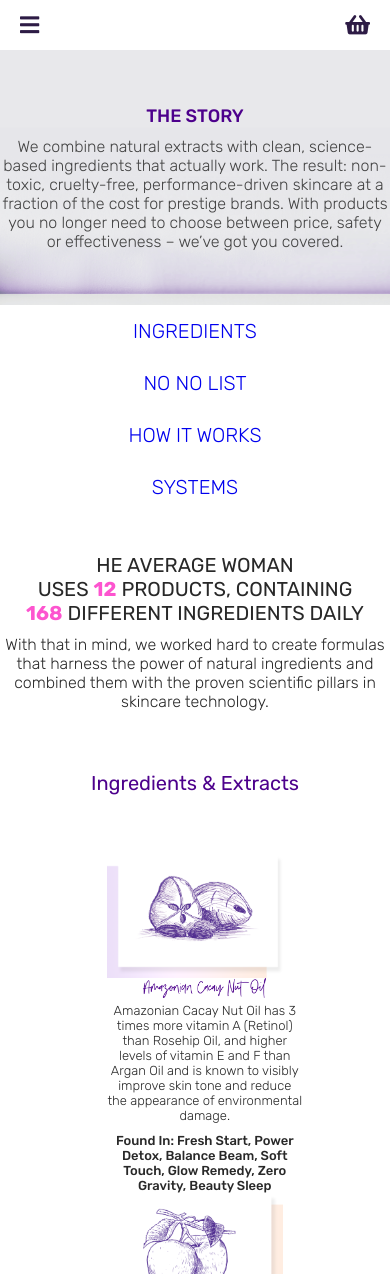
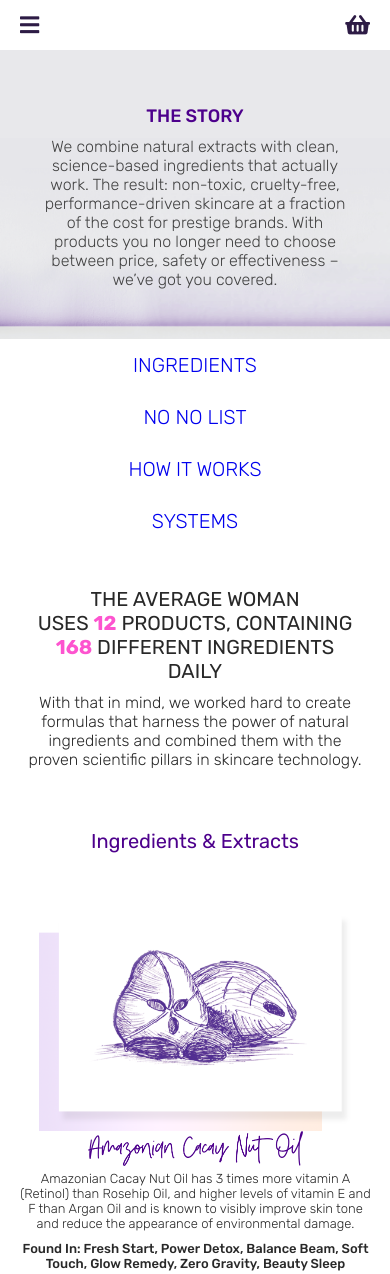
Before and after one commit to Nikita1999UA/testOurStory, a plain HTML site: page index.html in a window 390 px wide. Shown: the top 1274 px of the page. Drawn offline with nearby package versions, Linux system fonts and the light colour scheme.

Commit message:
update adaptive

```diff
--- a/css/media.sass
+++ b/css/media.sass
@@ -27,6 +27,11 @@
     .ingridient-container .ingridient__inf_img
         margin: 0 auto
         max-height: 40px
+    .ingridient-container .ingridient__image
+        width: 80%
+    .ingridient-container .ingridient__inf
+        margin-left: 1px
+        width: 92%
     .listExplain
         padding: 40px
     .works
@@ -68,7 +73,7 @@
         margin-top: 50px
     .works .works__stepFour-wrapper
         margin-left: 1px
-
+        height: auto
     .works .works__stepFour-items
         margin-left: 1px
         width: 300px
@@ -117,8 +122,15 @@
         flex-direction: column
         justify-content: left
 @media screen and (max-width: 500px)
+    .header
+        height: auto
+    .header .header__desr
+        width: 80%
+    .main
+        width: 86%
+        margin: 0 auto
     .ingridient-container .ingridient__inf_img
-        max-height: 20px
+        max-height: 35px
     .listExplain
         i
             display: none
--- a/index.html
+++ b/index.html
@@ -37,7 +37,7 @@
             </ul>
         </div>
         <div class="main">
-            <p class="main__title">he average woman </p>
+            <p class="main__title">the average woman </p>
             <p class="main__title">USES <span class="main__title_pin">12</span> PRODUCTS, CONTAINING </p>
             <p class="main__title"><span class="main__title_pin">168</span> DIFFERENT INGREDIENTS DAILY</p>
             <p class="main__title_desr">With that in mind, we worked hard to create formulas that harness the power of natural ingredients and combined them with the proven scientific pillars in skincare technology. </p>
```
Also changed, not shown: css/media.css, 1 other file.
